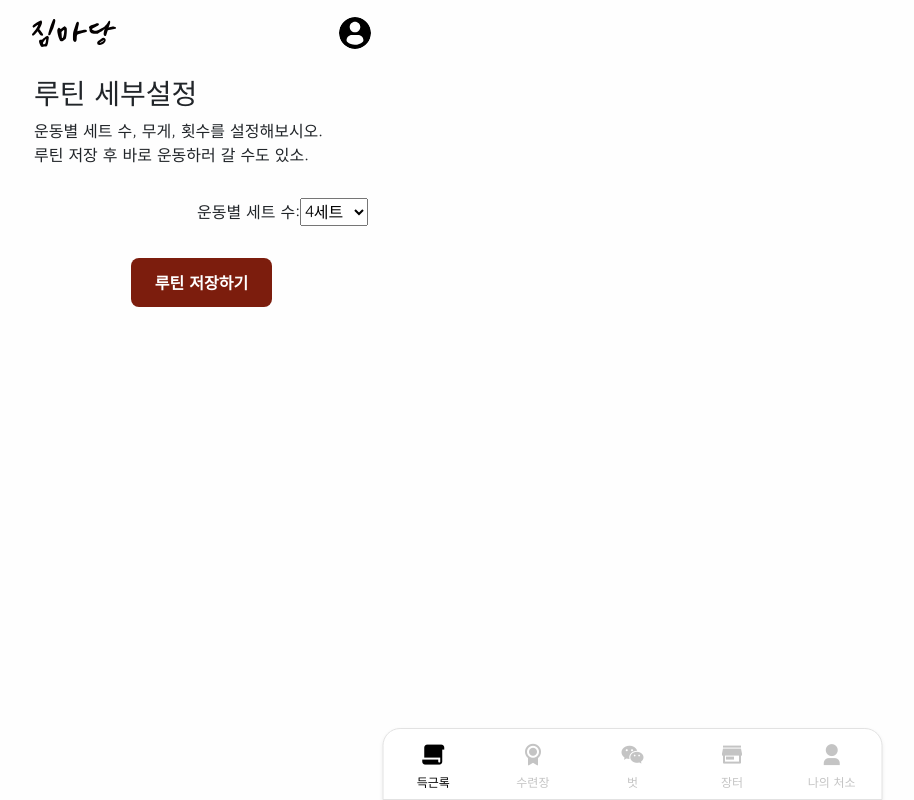
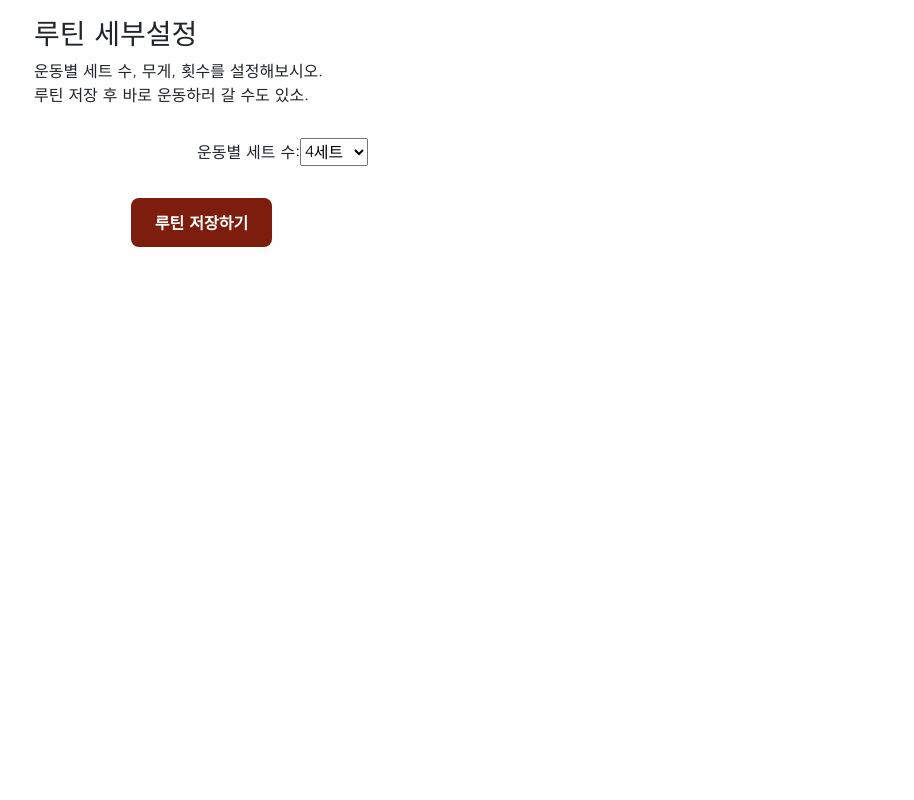
Before and after one commit to soi02/gymfrontend, a React (Vite) app: page /gymmadang/routine/addDetail in a window 1280 px wide. Shown: the whole page, without its empty margins (11-925 px from the left). Built offline with nearby package versions, Linux system fonts and the light colour scheme.

Commit message:
앱 수정

```diff
--- a/src/App.jsx
+++ b/src/App.jsx
@@ -1,62 +1,62 @@
-import { BrowserRouter, Route, Routes, useLocation } from 'react-router-dom'
-import './App.css'
-import BottomNavigation from './global/pages/BottomNavigation'
-import TopHeader from './global/pages/TopHeader'
-import LoginPage from './auth/pages/LoginPage'
-import ErrorPage from './global/pages/ErrorPage'
-import NotificationPage from './global/pages/NotificationsPage'
+import { BrowserRouter, Route, Routes, useLocation } from 'react-router-dom';
+import './App.css';
+import BottomNavigation from './global/pages/BottomNavigation'; // 공통 바텀바
+import TopHeader from './global/pages/TopHeader';
+import LoginPage from './auth/pages/LoginPage';
+import ErrorPage from './global/pages/ErrorPage';
+import NotificationPage from './global/pages/NotificationsPage';
 
-import ChallengeHome from './user/challenge/pages/ChallengeHome'
-import ChallengeList from './user/challenge/pages/ChallengeList'
-import ChallengeMy from './user/challenge/pages/ChallengeMy'
+import ChallengeHome from './user/challenge/pages/ChallengeHome';
+import ChallengeList from './user/challenge/pages/ChallengeList';
+import ChallengeMy from './user/challenge/pages/ChallengeMy';
 
-import ChallengeBottomNavigation from './user/challenge/commons/ChallengeBottomNavigation'
-import ChallengeIntro from './user/challenge/pages/ChallengeIntro'
-import ChallengeCreate from './user/challenge/create/pages/ChallengeCreate'
+// ChallengeBottomNavigation 임포트는 이제 필요 없으므로 제거 또는 주석 처리
+// import ChallengeBottomNavigation from './user/challenge/commons/ChallengeBottomNavigation';
+import ChallengeIntro from './user/challenge/pages/ChallengeIntro';
+import ChallengeCreate from './user/challenge/create/pages/ChallengeCreate';
 
-import WelcomePage from './global/pages/WelcomePage'
-import RegisterPage from './auth/pages/RegisterPage'
+import WelcomePage from './global/pages/WelcomePage';
+import RegisterPage from './auth/pages/RegisterPage';
 
-
-import RoutineHomePage from './user/routine/pages/RoutineHomePage'
-import BuddyRegister from './user/buddy/pages/BuddyRegister'
-import BuddyBottomNavigation from './user/buddy/commons/BuddyBottomNavigation'
-import ChallengeTestIntro from './user/challenge/pages/ChallengeTestIntro'
-import ChallengeTestPage from './user/challenge/pages/ChallengeTestPage'
-import ChallengeTestResult from './user/challenge/pages/ChallengeTestResult'
-import ChallengeRecommendation from './user/challenge/pages/ChallengeRecommendation'
-import BuddyHome from './user/buddy/pages/BuddyHome'
-import ChallengeTopTabs from './user/challenge/commons/ChallengeTopTabs'
-import RoutineAddPage from './user/routine/pages/RoutineAddPage'
-import RoutineFreePage from './user/routine/pages/RoutineFreePage'
-import MyPage from './user/mypage/pages/MyPage'
-import MyRoutinePage from './user/routine/pages/MyRoutinePage'
-import WorkoutPage from './user/routine/pages/WorkoutPage'
-import GuidePage from './user/routine/pages/GuidePage'
-import DiaryPage from './user/routine/pages/DiaryPage.Jsx'
-import SummaryPage from './user/routine/pages/SummaryPage'
-import ResultPage from './user/routine/pages/ResultPage'
-import BuddyTopTabs from './user/buddy/commons/BuddyTopTabs'
-import { useEffect } from 'react'
-import MarketArticlePage from './user/market/pages/MarketArticle'
-import MarketBoardPage from './user/market/pages/MarketBoard'
-import MarketUserPage from './user/market/pages/MarketUser'
-import axios from 'axios'
-import { useDispatch } from 'react-redux'
-import { loginAction } from './redux/authSlice'
-import MarketWriteArticlePage from './user/market/pages/MarketWriteArticle'
-import MarketMyLikedProductsPage from './user/market/pages/MarketMyLikedProducts'
-import MainPage from './global/pages/MainPage'
-import MarketTopTabs from './user/market/commons/marketTopTabs'
-import BuddyChat from './user/buddy/pages/BuddyChat'
-import BuddyNotification from './user/buddy/pages/BuddyNotification'
-import ChallengeDetail from './user/challenge/detail/pages/ChallengeDetail'
-import RoutineAddDetailPage from './user/routine/pages/RoutineAddDetailPage'
+import RoutineHomePage from './user/routine/pages/RoutineHomePage';
+import BuddyRegister from './user/buddy/pages/BuddyRegister';
+// BuddyBottomNavigation 임포트도 이제 필요 없으므로 제거 또는 주석 처리
+// import BuddyBottomNavigation from './user/buddy/commons/BuddyBottomNavigation';
+import ChallengeTestIntro from './user/challenge/pages/ChallengeTestIntro';
+import ChallengeTestPage from './user/challenge/pages/ChallengeTestPage';
+import ChallengeTestResult from './user/challenge/pages/ChallengeTestResult';
+import ChallengeRecommendation from './user/challenge/pages/ChallengeRecommendation';
+import BuddyHome from './user/buddy/pages/BuddyHome';
+import ChallengeTopTabs from './user/challenge/commons/ChallengeTopTabs';
+import RoutineAddPage from './user/routine/pages/RoutineAddPage';
+import RoutineFreePage from './user/routine/pages/RoutineFreePage';
+import MyPage from './user/mypage/pages/MyPage';
+import MyRoutinePage from './user/routine/pages/MyRoutinePage';
+import WorkoutPage from './user/routine/pages/WorkoutPage';
+import GuidePage from './user/routine/pages/GuidePage';
+import DiaryPage from './user/routine/pages/DiaryPage.Jsx';
+import SummaryPage from './user/routine/pages/SummaryPage';
+import ResultPage from './user/routine/pages/ResultPage';
+import BuddyTopTabs from './user/buddy/commons/BuddyTopTabs';
+import { useEffect } from 'react';
+import MarketArticlePage from './user/market/pages/MarketArticle';
+import MarketBoardPage from './user/market/pages/MarketBoard';
+import MarketUserPage from './user/market/pages/MarketUser';
+import axios from 'axios';
+import { useDispatch } from 'react-redux';
+import { loginAction } from './redux/authSlice';
+import MarketWriteArticlePage from './user/market/pages/MarketWriteArticle';
+import MarketMyLikedProductsPage from './user/market/pages/MarketMyLikedProducts';
+import MainPage from './global/pages/MainPage';
+import MarketTopTabs from './user/market/commons/marketTopTabs';
+import BuddyChat from './user/buddy/pages/BuddyChat';
+import BuddyNotification from './user/buddy/pages/BuddyNotification';
+import ChallengeDetail from './user/challenge/detail/pages/ChallengeDetail';
+import RoutineAddDetailPage from './user/routine/pages/RoutineAddDetailPage';
 
 
 // 이 부분은 따로 감싼 컴포넌트로 만들어야 useLocation을 쓸 수 있어!
 function AppContent() {
-
   const dispatch = useDispatch();
 
   // verify token 관련 (새로고침해도 로그인 유지)
@@ -85,35 +85,41 @@ function AppContent() {
     checkAuth();
   }, []);
 
-
-
-
   const location = useLocation();
 
-  // TopHeader를 숨길 경로들
-  const hideHeaderFooterRoutes = ['/gymmadang', '/gymmadang/login', '/gymmadang/register', '/gymmadang/challenge/challengeCreate']; // 숨길 경로들
+  // TopHeader와 BottomNavigation을 숨길 경로들
+  // 'challengeTest' 경로들도 모두 포함되도록 수정했습니다.
+  const hideHeaderFooterRoutes = [
+    '/gymmadang',
+    '/gymmadang/login',
+    '/gymmadang/register',
+    '/gymmadang/challenge/challengeCreate',
+    '/gymmadang/challenge/challengeTest/intro',
+    // '/gymmadang/challenge/challengeTest/step/:stepId'와 같은 동적 경로는 startsWith로 처리
+    '/gymmadang/challenge/challengeTest/result',
+    '/gymmadang/challenge/challengeTest/recommend',
+    // 루틴 추가 상세 페이지에서도 숨길 필요가 있다면 여기에 추가
+    '/gymmadang/routine/addDetail'
+  ];
+
+  // TopHeader 숨길 조건들
+  const shouldHideTop = hideHeaderFooterRoutes.includes(location.pathname) ||
+                        location.pathname.startsWith('/gymmadang/challenge/challengeTest');
+
+  // BottomNavigation 숨길 조건들 (TopHeader와 동일하게 적용)
+  const shouldHideBottom = hideHeaderFooterRoutes.includes(location.pathname) ||
+                           location.pathname.startsWith('/gymmadang/challenge/challengeTest');
 
   const isChallengeSection = location.pathname.startsWith('/gymmadang/challenge') && !location.pathname.includes('challengeTest');
-  const isTestSection = location.pathname.startsWith('/gymmadang/challenge/challengeTest');
   const isBuddySection = location.pathname.startsWith('/gymmadang/buddy');
   const isMarketSection = location.pathname.startsWith('/gymmadang/market');
 
-
-  // TopHeader 숨길 조건들
-  const shouldHideTop = hideHeaderFooterRoutes.includes(location.pathname) || isTestSection;
-
-  // Bottom 숨길 조건들
-  const shouldHideBottom = hideHeaderFooterRoutes.includes(location.pathname) || isTestSection;
-
   const isChallengeIntro = location.pathname === '/gymmadang/challenge/challengeIntro'; // 강제 조건
-
-
 
   return (
     <div style={{ display: 'flex', flexDirection: 'column', maxWidth: '375px', margin: '0 auto' }}>
       {/* 탑헤더 조건 */}
       {!shouldHideTop && <TopHeader />}
-
 
       {/* 챌린지 탭 메뉴 (상단 카테고리처럼) */}
       {isChallengeSection && !shouldHideTop && !isChallengeIntro && (
@@ -122,14 +128,14 @@ function AppContent() {
         </div>
       )}
 
-       {/* 버디 탭 메뉴 (상단 카테고리처럼) */}
+      {/* 버디 탭 메뉴 (상단 카테고리처럼) */}
       {isBuddySection && !shouldHideTop && (
         <div style={{ borderBottom: '1px solid #eee' }}>
           <BuddyTopTabs />
         </div>
       )}
 
-       {/* 장터 탭 메뉴 (상단 카테고리처럼) */}
+      {/* 장터 탭 메뉴 (상단 카테고리처럼) */}
       {isMarketSection && !shouldHideTop && (
         <div style={{ borderBottom: '1px solid #eee' }}>
           <MarketTopTabs />
@@ -162,17 +168,12 @@ function AppContent() {
         <Route path='/gymmadang/buddy/buddyChat' element={<BuddyChat />} />
         <Route path='/gymmadang/buddy/buddyMy' element={<BuddyNotification />} />
 
-
-
         {/* 수련장 */}
         <Route path="/gymmadang/challenge/challengeIntro" element={<ChallengeIntro />} />
         <Route path="/gymmadang/challenge/challengeHome" element={<ChallengeHome />} />
-
         <Route path="/gymmadang/challenge/challengeList" element={<ChallengeList />} />
         <Route path="/gymmadang/challenge/challengeCreate" element={<ChallengeCreate />} />
-
         <Route path="/gymmadang/challenge/challengeMy" element={<ChallengeMy />} />
-
 
         <Route path="/gymmadang/challenge/challengeTest/intro" element={<ChallengeTestIntro />} />
         <Route path="/gymmadang/challenge/challengeTest/step/:stepId" element={<ChallengeTestPage />} />
@@ -180,14 +181,15 @@ function AppContent() {
         <Route path="/gymmadang/challenge/challengeTest/recommend" element={<ChallengeRecommendation />} />
         <Route path="/gymmadang/challenge/detail/:id" element={<ChallengeDetail />} />
 
-
-
-
-        {/* 수련장 관련 */}
+        {/* **기존에 중복되었던 수련장 관련 경로들은 제거했습니다.** `/gymmadang` 접두사를 사용하는 경로들로 통일하여 관리하는 것이 좋습니다.
+           혹시 필요하다면 다시 추가할 수 있습니다.
+        */}
+        {/*
         <Route path="/challenge" element={<ChallengeIntro />} />
         <Route path="/challengeHome" element={<ChallengeHome />} />
         <Route path="/challengeList" element={<ChallengeList />} />
         <Route path="/challengeMy" element={<ChallengeMy />} />
+        */}
 
         {/* 장터 관련 */}
         <Route path="/gymmadang/market" element={<MarketBoardPage />} />
@@ -199,39 +201,9 @@ function AppContent() {
         <Route path="*" element={<ErrorPage />} />
       </Routes>
 
-
-       {/* 탑 네비게이션 조건 */}
-      {/* {!shouldHideTop && (
-        isChallengeSection
-          ? (location.pathname === '/challenge'
-            ? null
-            : <ChallengeBottomNavigation />)
-          : isBuddySection
-            ? <BuddyBottomNavigation />
-            : <BottomNavigation />
-      )} */}
-
-      {/* 바텀 네비게이션은 항상 표시 (단, 테스트 중은 제외) */}
-      {/* {!shouldHideBottom && (
-        isBuddySection
-          ? <BuddyBottomNavigation />
-          : <BottomNavigation />
-      )} */}
-       {/* 바텀 네비게이션은 항상 표시 (단, 숨겨야 할 조건 제외) */}
-      {!shouldHideBottom && (
-        isChallengeSection
-          ? (location.pathname === '/challenge'
-            ? null
-            : <ChallengeBottomNavigation />) // 챌린지 섹션의 경우 ChallengeBottomNavigation 사용
-          : <BottomNavigation /> // 그 외는 공통 BottomNavigation 사용
-      )}
-
-
-
-
-
-
-
+      {/* 바텀 네비게이션은 항상 표시 (단, 숨겨야 할 조건 제외) */}
+      {/* 이제 BuddyBottomNavigation, ChallengeBottomNavigation 대신 공통 BottomNavigation만 사용합니다. */}
+      {!shouldHideBottom && <BottomNavigation />}
     </div>
   );
 }
@@ -244,4 +216,4 @@ function App() {
   );
 }
 
-export default App
+export default App;
```
